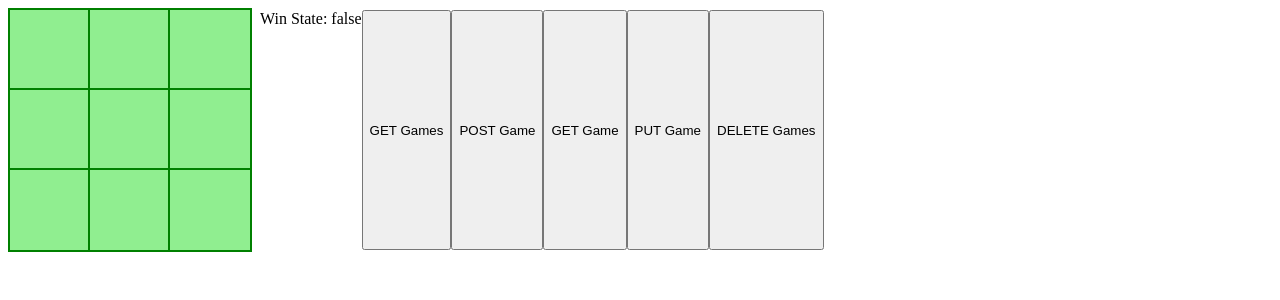
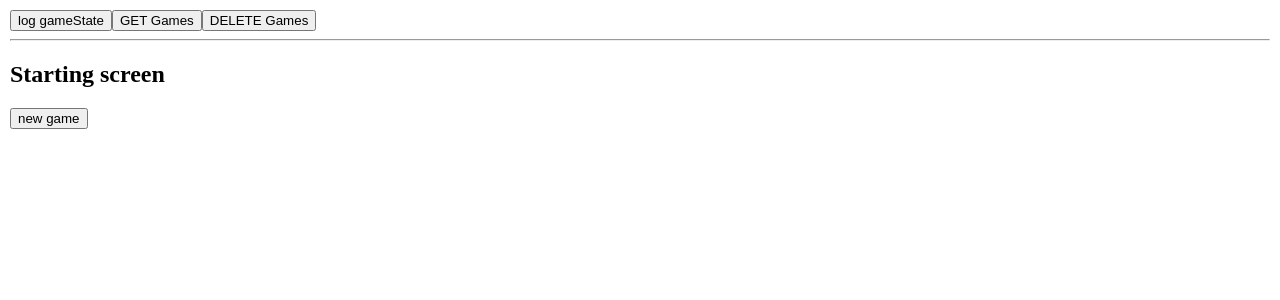
Before and after one commit to elShailee/Tic-Tac-Toe, a React (Create React App) app in the folder front/: page / in a window 1280 px wide. Shown: the top 300 px of the page. Built offline with nearby package versions, Linux system fonts and the light colour scheme.

Commit message:
hooked up axios calls to back

```diff
--- a/front/src/GameplayScreen/GameGrid.jsx
+++ b/front/src/GameplayScreen/GameGrid.jsx
@@ -2,7 +2,7 @@ import React from 'react';
 import { GridContainer, GridRowContainer } from './styles';
 import Tile from 'GameplayScreen/Tile';
 
-export default function GameGrid({ sessionData }) {
+export default function GameGrid({ gameState, setGameState }) {
 	const renderGameGrid = () => {
 		let resultGrid = [];
 
@@ -10,7 +10,7 @@ export default function GameGrid({ sessionData }) {
 			let resultRow = [];
 
 			for (let col = 0; col < 3; col++) {
-				resultRow.push(<Tile key={row + col} sessionData={sessionData} row={row} col={col} />);
+				resultRow.push(<Tile key={row + col} gameState={gameState} setGameState={setGameState} row={row} col={col} />);
 			}
 			resultRow = <GridRowContainer key={row}>{resultRow}</GridRowContainer>;
 			resultGrid.push(resultRow);
--- a/front/src/GameplayScreen/GameplayScreen.jsx
+++ b/front/src/GameplayScreen/GameplayScreen.jsx
@@ -1,6 +1,6 @@
 import React, { useState } from 'react';
 import GameGrid from './GameGrid';
-import { DataUtilsContainer, ScreenContainer } from './styles';
+import { DataUtilsContainer, GameContainer, ScreenContainer } from './styles';
 import { apiCallsHandler } from './Utils/axiosFuncs';
 
 export default function GameplayScreen() {
@@ -10,30 +10,52 @@ export default function GameplayScreen() {
 		[false, false, false],
 	];
 	const startingPlayer = 'X';
-	const [turnState, setTurnState] = useState(startingPlayer);
-	const [boardState, setBoardState] = useState(blankBoard);
-	const [winState, setWinState] = useState(false);
-	const sessionData = { turnState, setTurnState, boardState, setBoardState, winState, setWinState };
+	const blankGameState = { boardState: blankBoard, turnState: startingPlayer, winState: false };
+	const [gameState, setGameState] = useState(blankGameState);
 
-	const resetGameState = () => {
-		setBoardState(blankBoard);
-		setTurnState(startingPlayer);
-		setWinState(false);
+	const resetGameState = async () => {
+		const newGameState = await apiCallsHandler({
+			action: 'putGame',
+			gameState: { ...gameState, ...blankGameState },
+		});
+		setGameState(newGameState);
+	};
+
+	const createNewGame = async () => {
+		const newGameState = await apiCallsHandler({
+			action: 'postGame',
+			gameState: blankGameState,
+		});
+		setGameState({ ...newGameState, winState: false });
 	};
 
 	return (
 		<ScreenContainer>
-			<GameGrid sessionData={sessionData} />
-			<DataUtilsContainer>
-				{'Win State: ' + winState}
-				{winState && <button onClick={resetGameState}>Reset Board State</button>}
-			</DataUtilsContainer>
-
-			<button onClick={() => apiCallsHandler({ action: 'getGames' })}>GET Games</button>
-			<button onClick={() => apiCallsHandler({ action: 'postGame', gameData: { boardState, turnState } })}>POST Game</button>
-			<button>GET Game</button>
-			<button>PUT Game</button>
-			<button onClick={() => apiCallsHandler({ action: 'deleteGames' })}>DELETE Games</button>
+			<button onClick={() => console.log(gameState)}>log gameState</button>
+			<button onClick={async () => console.log(await apiCallsHandler({ action: 'getGames' }))}>GET Games</button>
+			<button
+				onClick={async () => {
+					console.log(await apiCallsHandler({ action: 'deleteGames' }));
+					setGameState(blankGameState);
+				}}
+			>
+				DELETE Games
+			</button>
+			<hr />
+			{gameState.gameId ? (
+				<GameContainer>
+					<GameGrid gameState={gameState} setGameState={setGameState} />
+					<DataUtilsContainer>
+						{'Win State: ' + (gameState.winState || 'awaiting results...')}
+						{gameState.winState && <button onClick={resetGameState}>Reset Board State</button>}
+					</DataUtilsContainer>
+				</GameContainer>
+			) : (
+				<div>
+					<h2>Starting screen</h2>
+					<button onClick={createNewGame}>new game</button>
+				</div>
+			)}
 		</ScreenContainer>
 	);
 }
--- a/front/src/GameplayScreen/Tile.jsx
+++ b/front/src/GameplayScreen/Tile.jsx
@@ -1,23 +1,28 @@
 import React from 'react';
 import { TileContainer } from './styles';
+import { apiCallsHandler } from './Utils/axiosFuncs';
 import { getGameWinner } from './Utils/getGameWinner';
 
-export default function Tile({ sessionData, row, col }) {
-	const { turnState, setTurnState, boardState, setBoardState, winState, setWinState } = sessionData;
+export default function Tile({ gameState, setGameState, row, col }) {
+	const { turnState, boardState, winState } = gameState;
 	const cellValue = boardState[row][col];
 
-	let onPlayerClick = () => {
+	let onPlayerClick = async () => {
 		if (!cellValue && !winState) {
-			setTurnState(turnState === 'X' ? 'O' : 'X');
-
 			const newBoardState = Array.from(boardState);
 			newBoardState[row][col] = turnState;
-			setBoardState(newBoardState);
+			const newWinState = getGameWinner(boardState);
 
-			const newWinState = getGameWinner(boardState);
-			if (newWinState) {
-				setWinState(newWinState);
-			}
+			const newGameState = await apiCallsHandler({
+				action: 'putGame',
+				gameState: {
+					gameId: gameState.gameId,
+					boardState: newBoardState,
+					turnState: gameState.turnState === 'X' ? 'O' : 'X',
+					winState: newWinState,
+				},
+			});
+			setGameState(newGameState);
 		}
 	};
 	return <TileContainer onClick={onPlayerClick}>{cellValue}</TileContainer>;
--- a/front/src/GameplayScreen/Utils/axiosFuncs.js
+++ b/front/src/GameplayScreen/Utils/axiosFuncs.js
@@ -2,19 +2,37 @@ import Axios from 'axios';
 
 const axios = Axios.create({ baseURL: 'http://localhost:8888' });
 
-export const apiCallsHandler = async ({ action, gameData }) => console.log(await calls[action](gameData));
+export const apiCallsHandler = async ({ action, gameState }) => {
+	const response = await calls[action](gameState);
+	return response.data;
+};
 
 const calls = {
-	getGames: async () => {
+	postGame: async gameState => {
 		try {
-			return await axios.get('/api/game');
+			return await axios.post('/api/game', {
+				boardState: gameState.boardState,
+				turnState: gameState.turnState,
+				winState: gameState.winState,
+			});
 		} catch (error) {
 			return error;
 		}
 	},
-	postGame: async gameData => {
+	putGame: async gameState => {
 		try {
-			return await axios.post('/api/game', { boardState: gameData.boardState, turnState: gameData.turnState });
+			return await axios.put(`/api/game/${gameState.gameId}`, {
+				boardState: gameState.boardState,
+				turnState: gameState.turnState,
+				winState: gameState.winState,
+			});
+		} catch (error) {
+			return error;
+		}
+	},
+	getGames: async () => {
+		try {
+			return await axios.get('/api/game');
 		} catch (error) {
 			return error;
 		}
--- a/front/src/GameplayScreen/styles.js
+++ b/front/src/GameplayScreen/styles.js
@@ -2,6 +2,9 @@ import styled from 'styled-components';
 
 export const ScreenContainer = styled.div`
 	padding: 10px;
+`;
+
+export const GameContainer = styled.div`
 	display: flex;
 `;
 
```
Also changed, not shown: 2 other files (tests, documents, lock files or other folders).
